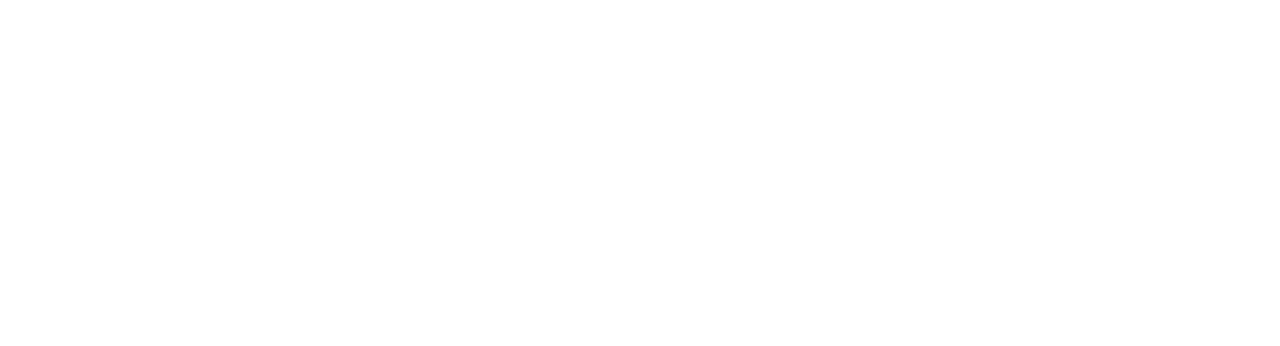
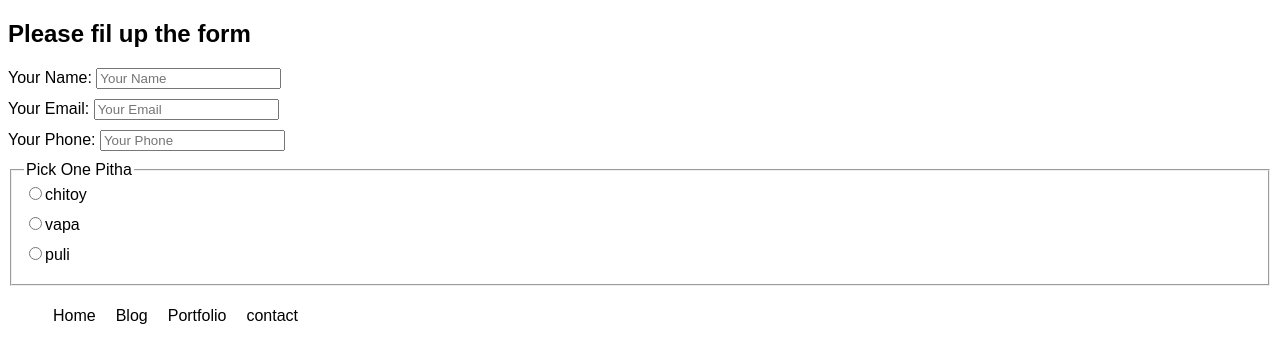
Before and after one commit to shahajalal-shawon/my-first-repo, a plain HTML site: page index.html in a window 1280 px wide. Shown: the top 346 px of the page. Drawn offline with Linux system fonts and the light colour scheme.

Commit message:
created a personal rep[o

```diff
--- a/css/style.css
+++ b/css/style.css
@@ -0,0 +1,52 @@
+/* *{
+    margin: 0;
+    padding: 0;
+    box-sizing: border-box;
+    font-family: sans-serif;
+} */
+*{
+    font-family: sans-serif;
+}
+ul li{
+    list-style: none;
+}
+a{
+    display: inline-block;
+    text-decoration: none;
+}
+label{
+    display: block;
+    margin-bottom: 10px;
+}
+nav > ul{
+    display: flex;
+}
+nav li{
+    margin-right: 10px;
+    padding: 5px;
+    transition: .4s;
+}
+nav li a{
+    color: black;
+
+}
+nav li:hover{
+    background-color: rgb(11, 149, 190);
+}
+
+
+
+
+
+
+
+
+nav li .dropdown{
+    display: none;
+}
+nav li:hover .dropdown{
+    display: block;
+    position: absolute;
+    background-color: aqua;
+    padding-left: 10px;
+}
--- a/index.html
+++ b/index.html
@@ -3,9 +3,79 @@
 <head>
     <meta charset="UTF-8">
     <meta name="viewport" content="width=device-width, initial-scale=1.0">
-    <title>Document</title>
+    <title>My first git push code</title>
+    <link rel="stylesheet" href="css/style.css">
 </head>
 <body>
+   <header>
+
+   </header>
+   <main>
+    <section>
+        <h2>Please fil up the form</h2>
+        <form>
+            <label for="name">Your Name:
+                <input id="name" type="text" placeholder="Your Name">
+            </label>
+            <label for="email">Your Email:
+                <input type="email" name="" id="email" placeholder="Your Email">
+            </label>
+            <label for="phone">Your Phone:
+                <input type="text" placeholder="Your Phone">
+            </label>
+            <fieldset>
+                <legend>Pick One Pitha</legend>
+                <label for="chtoy">
+                    <input type="radio" name="Pitha" id= "chitoy">chitoy
+                </label>
+                <label for="vapa">
+                    <input type="radio" name="Pitha" id="vapa">vapa
+                </label>
+                <label for="puli">
+                    <input type="radio" name="Pitha" id="puli">puli
+                </label>
+            </fieldset>
+        </form>
+    </section>
+   </main>
+   <footer>
+
+   </footer>
+
+   <nav>
+    <ul>
+        <li><a href="">Home</a></li>
+        <li>
+            <a href="">Blog</a>
+            <ul class="dropdown">
+                <li><a href="">Home</a></li>
+                <li><a href="">Blog</a></li>
+                <li><a href="">Portfolio</a></li>
+                <li>
+                    <a href="">contact</a>
+                    <ul class="dropdown">
+                        <li><a href="">Home</a></li>
+                        <li><a href="">Blog</a></li>
+                        <li><a href="">Portfolio</a></li>
+                        <li><a href="">contact</a></li>
+                    </ul>
+                </li>
+            </ul>
+        </li>
+        <li><a href="">Portfolio</a></li>
+        <li><a href="">contact</a></li>
+    </ul>
+   </nav>
+
+
+<h1>H<sub>2</sub>O</h1>
+
+
+
+
+
+
+
 
 </body>
 </html>
```
Also changed, not shown: 1 other file.
